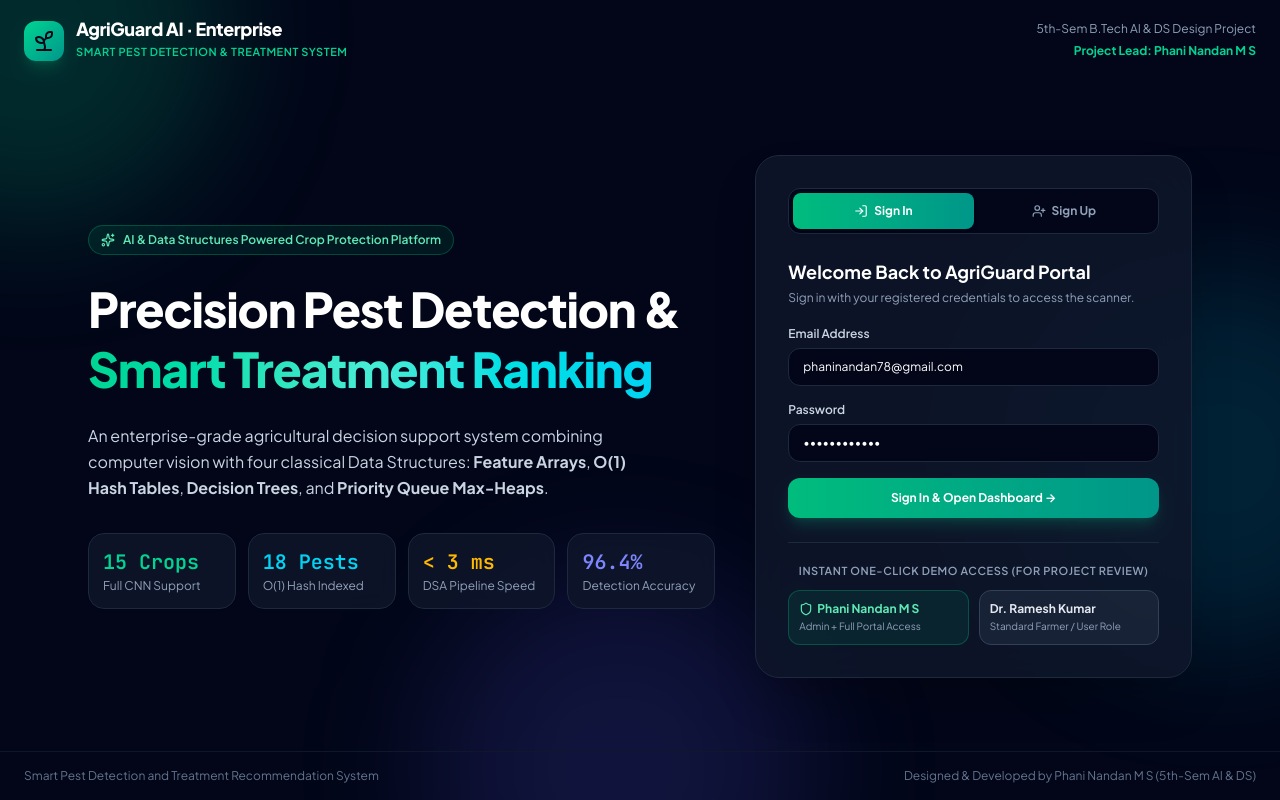
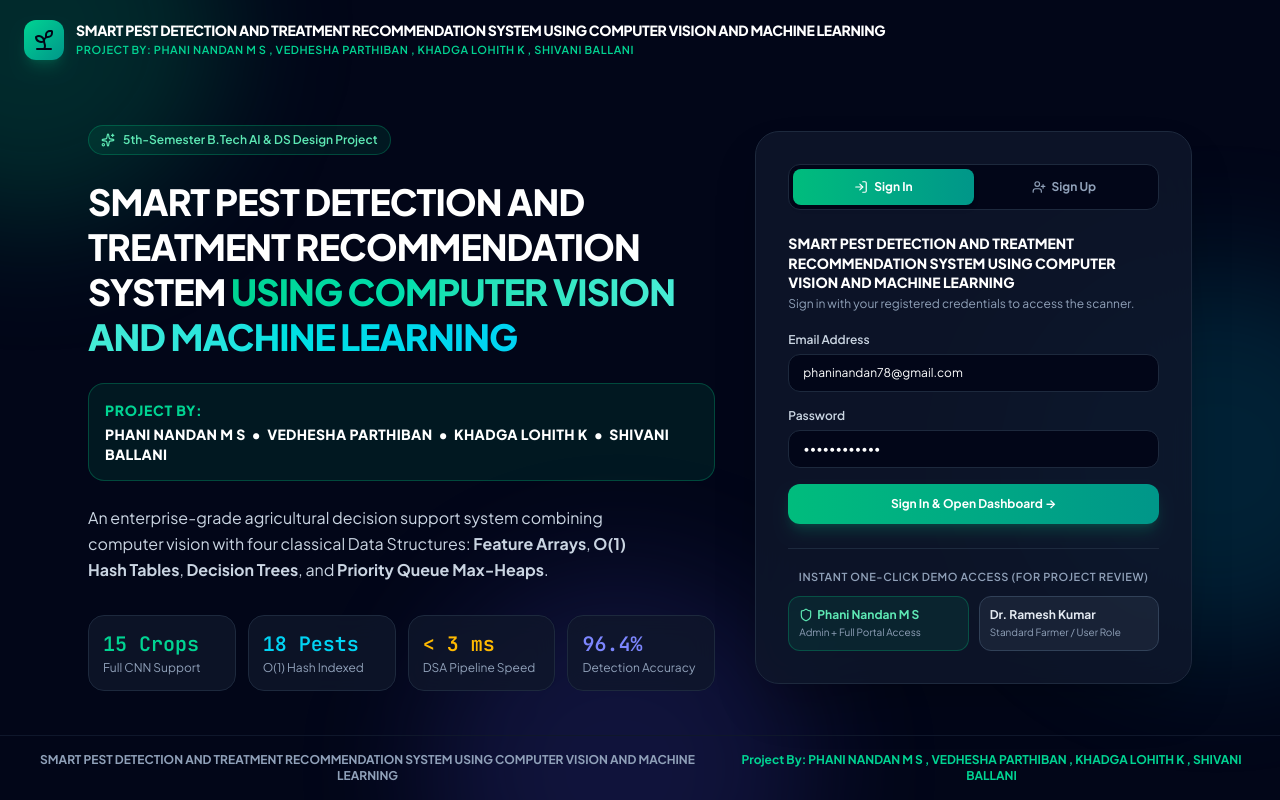
Before and after one commit to PhaniO7/SMART-PEST-DETECTION-AND-TREATMENT-RECOMMENDATION-SYSTEM-, a React (Vite) app: page / in a window 1280 px wide. Built offline with nearby package versions, Linux system fonts and the light colour scheme.

Commit message:
docs: update project branding and team authorship
Refactored project title and updated contributor credits across the codebase and documentation to reflect the full team.

```diff
--- a/index.html
+++ b/index.html
@@ -2,8 +2,8 @@
 <!--
   ============================================================================
   MAIN HTML TEMPLATE (index.html)
-  Project: Smart Pest Detection and Treatment Recommendation System
-  Author : Phani Nandan M S (5th-Semester B.Tech AI & DS Design Project)
+  Project   : SMART PEST DETECTION AND TREATMENT RECOMMENDATION SYSTEM USING COMPUTER VISION AND MACHINE LEARNING
+  Project By: PHANI NANDAN M S, VEDHESHA PARTHIBAN, KHADGA LOHITH K, SHIVANI BALLANI
   ============================================================================
   FILE SUMMARY:
   - Sets up page metadata, title, and responsive viewport rules.
@@ -15,11 +15,11 @@
   <head>
     <meta charset="UTF-8" />
     <meta name="viewport" content="width=device-width, initial-scale=1.0" />
-    <title>Smart Pest Detection and Treatment Recommendation System</title>
-    <meta name="author" content="Phani Nandan M S" />
-    <meta name="description" content="5th-Semester B.Tech AI & DS Design Project by Phani Nandan M S. Features CNN Feature Array, Hash Table O(1) lookup, Decision Tree severity classification, and Priority Queue max-heap treatment ranking." />
-    <meta property="og:title" content="Smart Pest Detection and Treatment Recommendation System" />
-    <meta property="og:description" content="5th-Semester B.Tech AI & DS Design Project by Phani Nandan M S. Features CNN Feature Array, Hash Table O(1) lookup, Decision Tree severity classification, and Priority Queue max-heap treatment ranking." />
+    <title>SMART PEST DETECTION AND TREATMENT RECOMMENDATION SYSTEM USING COMPUTER VISION AND MACHINE LEARNING</title>
+    <meta name="author" content="PHANI NANDAN M S, VEDHESHA PARTHIBAN, KHADGA LOHITH K, SHIVANI BALLANI" />
+    <meta name="description" content="SMART PEST DETECTION AND TREATMENT RECOMMENDATION SYSTEM USING COMPUTER VISION AND MACHINE LEARNING - Project By: PHANI NANDAN M S, VEDHESHA PARTHIBAN, KHADGA LOHITH K, SHIVANI BALLANI." />
+    <meta property="og:title" content="SMART PEST DETECTION AND TREATMENT RECOMMENDATION SYSTEM USING COMPUTER VISION AND MACHINE LEARNING" />
+    <meta property="og:description" content="SMART PEST DETECTION AND TREATMENT RECOMMENDATION SYSTEM USING COMPUTER VISION AND MACHINE LEARNING - Project By: PHANI NANDAN M S, VEDHESHA PARTHIBAN, KHADGA LOHITH K, SHIVANI BALLANI." />
     <meta property="og:type" content="website" />
     <meta name="twitter:card" content="summary_large_image" />
 
--- a/server.ts
+++ b/server.ts
@@ -2,7 +2,7 @@
  * ============================================================================
  * FULL-STACK BACKEND SERVER & VISION PROXY
  * ----------------------------------------------------------------------------
- * Project Lead: Phani Nandan M S (phaninandan78@gmail.com)
+ * Project By: PHANI NANDAN M S, VEDHESHA PARTHIBAN, KHADGA LOHITH K, SHIVANI BALLANI
  * 5th-Semester B.Tech AI & DS Design Project
  *
  * Architecture Summary:
@@ -124,8 +124,8 @@ Return ONLY valid raw JSON with NO markdown code fences or backticks.`;
 app.get('/api/health', (req, res) => {
   res.json({
     status: 'online',
-    project: 'Smart Pest Detection and Treatment Recommendation System',
-    lead: 'Phani Nandan M S',
+    project: 'SMART PEST DETECTION AND TREATMENT RECOMMENDATION SYSTEM USING COMPUTER VISION AND MACHINE LEARNING',
+    projectBy: 'PHANI NANDAN M S, VEDHESHA PARTHIBAN, KHADGA LOHITH K, SHIVANI BALLANI',
     semester: '5th-Semester B.Tech AI & DS',
     timestamp: new Date().toISOString()
   });
--- a/src/App.tsx
+++ b/src/App.tsx
@@ -1,8 +1,8 @@
 /**
  * ============================================================================
- * SMART PEST DETECTION AND TREATMENT RECOMMENDATION SYSTEM
+ * SMART PEST DETECTION AND TREATMENT RECOMMENDATION SYSTEM USING COMPUTER VISION AND MACHINE LEARNING
  * 5th-Semester B.Tech AI & DS Design Project
- * Project Lead & System Administrator: Phani Nandan M S (phaninandan78@gmail.com)
+ * Project By: PHANI NANDAN M S, VEDHESHA PARTHIBAN, KHADGA LOHITH K, SHIVANI BALLANI
  * ============================================================================
  *
  * APPLICATION ARCHITECTURE SUMMARY:
@@ -15,7 +15,7 @@
  *   Section 3: Login & Sign-Up Gate Screen (Shown first before opening website)
  *   Section 4: MNC-Grade Dashboard & Leaf Scanner Tab
  *   Section 5: My Scans History, Feedback & Complaints, and 5-Min Algorithm Guide
- *   Section 6: Admin Portal (Exclusive to Project Lead Phani Nandan M S)
+ *   Section 6: Admin Portal (Team & System Administration)
  * ============================================================================
  */
 
@@ -263,12 +263,12 @@ export default function App() {
   const [currentUser, setCurrentUser] = useState<{
     name: string;
     email: string;
-    role: 'Project Lead / Admin' | 'Field Agronomist';
+    role: 'Project Team / Admin' | 'Field Agronomist';
     isAdmin: boolean;
   }>({
-    name: 'Phani Nandan M S',
+    name: 'PHANI NANDAN M S',
     email: 'phaninandan78@gmail.com',
-    role: 'Project Lead / Admin',
+    role: 'Project Team / Admin',
     isAdmin: true
   });
 
@@ -317,8 +317,7 @@ export default function App() {
 
   // --------------------------------------------------------------------------
   // STEP 4: LOGIN & SIGN-UP HANDLERS
-  // Summary: Validates user input and assigns Admin rights if the user is
-  // Project Lead Phani Nandan M S (phaninandan78@gmail.com).
+  // Summary: Validates user input and assigns Admin rights to the Project Team.
   // --------------------------------------------------------------------------
   const handleAuthSubmit = (e: React.FormEvent) => {
     e.preventDefault();
@@ -327,17 +326,20 @@ export default function App() {
       setAuthError('Please enter both your email address and password.');
       return;
     }
-    const isPhaniAdmin =
+    const isTeamAdmin =
       cleanEmail === 'phaninandan78@gmail.com' ||
-      authName.toLowerCase().includes('phani nandan');
+      authName.toLowerCase().includes('phani') ||
+      authName.toLowerCase().includes('vedhesha') ||
+      authName.toLowerCase().includes('khadga') ||
+      authName.toLowerCase().includes('shivani');
 
     setCurrentUser({
-      name: isPhaniAdmin
-        ? 'Phani Nandan M S'
+      name: isTeamAdmin
+        ? authName.trim().toUpperCase() || 'PHANI NANDAN M S'
         : authName.trim() || cleanEmail.split('@')[0].replace('.', ' '),
       email: cleanEmail,
-      role: isPhaniAdmin ? 'Project Lead / Admin' : 'Field Agronomist',
-      isAdmin: isPhaniAdmin
+      role: isTeamAdmin ? 'Project Team / Admin' : 'Field Agronomist',
+      isAdmin: isTeamAdmin
     });
     setAuthError('');
     setIsLoggedIn(true);
@@ -346,9 +348,9 @@ export default function App() {
   const handleQuickLogin = (asAdmin: boolean) => {
     if (asAdmin) {
       setCurrentUser({
-        name: 'Phani Nandan M S',
+        name: 'PHANI NANDAN M S',
         email: 'phaninandan78@gmail.com',
-        role: 'Project Lead / Admin',
+        role: 'Project Team / Admin',
         isAdmin: true
       });
     } else {
@@ -450,7 +452,7 @@ export default function App() {
           ? {
               ...c,
               status: 'Resolved ✓',
-              adminReply: 'Verified and resolved by Project Lead Phani Nandan M S. Model weights and treatment dosage table updated.'
+              adminReply: 'Verified and resolved by Project Team (PHANI NANDAN M S, VEDHESHA PARTHIBAN, KHADGA LOHITH K, SHIVANI BALLANI). Model weights and treatment dosage table updated.'
             }
           : c
       )
@@ -486,41 +488,46 @@ export default function App() {
         <div className="absolute -bottom-40 left-1/3 w-96 h-96 rounded-full bg-indigo-500/15 blur-3xl pointer-events-none" />
 
         {/* Top Bar on Login Page */}
-        <header className="relative z-10 max-w-7xl w-full mx-auto px-6 py-5 flex items-center justify-between">
+        <header className="relative z-10 max-w-7xl w-full mx-auto px-6 py-5 flex items-center justify-between gap-4">
           <div className="flex items-center gap-3">
-            <div className="w-10 h-10 rounded-xl bg-gradient-to-br from-emerald-400 to-teal-600 flex items-center justify-center text-slate-950 font-bold shadow-lg shadow-emerald-500/20">
+            <div className="w-10 h-10 shrink-0 rounded-xl bg-gradient-to-br from-emerald-400 to-teal-600 flex items-center justify-center text-slate-950 font-bold shadow-lg shadow-emerald-500/20">
               <Sprout className="w-6 h-6" />
             </div>
             <div>
-              <span className="text-lg font-extrabold tracking-tight text-white block leading-none">
-                AgriGuard AI · Enterprise
+              <span className="text-xs sm:text-sm font-extrabold tracking-tight text-white block leading-snug">
+                SMART PEST DETECTION AND TREATMENT RECOMMENDATION SYSTEM USING COMPUTER VISION AND MACHINE LEARNING
               </span>
-              <span className="text-[11px] text-emerald-400 font-semibold tracking-wider uppercase">
-                Smart Pest Detection & Treatment System
+              <span className="text-[11px] text-emerald-400 font-semibold tracking-wider uppercase block mt-0.5">
+                PROJECT BY: PHANI NANDAN M S , VEDHESHA PARTHIBAN , KHADGA LOHITH K , SHIVANI BALLANI
               </span>
             </div>
-          </div>
-          <div className="text-right hidden sm:block">
-            <span className="text-xs text-slate-400 block">5th-Sem B.Tech AI & DS Design Project</span>
-            <span className="text-xs font-bold text-emerald-400">Project Lead: Phani Nandan M S</span>
           </div>
         </header>
 
         {/* Center Split Login & Project Showcase */}
         <main className="relative z-10 max-w-6xl w-full mx-auto px-6 py-8 grid grid-cols-1 lg:grid-cols-12 gap-10 items-center">
-          {/* Left Column: MNC Value Proposition */}
+          {/* Left Column: Project Title & Overview */}
           <div className="lg:col-span-7 space-y-6">
             <div className="inline-flex items-center gap-2 px-3 py-1.5 rounded-full bg-emerald-500/10 border border-emerald-500/30 text-emerald-300 text-xs font-semibold">
               <Sparkles className="w-3.5 h-3.5" />
-              <span>AI & Data Structures Powered Crop Protection Platform</span>
-            </div>
-
-            <h1 className="text-3xl sm:text-5xl font-extrabold tracking-tight text-white leading-tight">
-              Precision Pest Detection &{' '}
+              <span>5th-Semester B.Tech AI & DS Design Project</span>
+            </div>
+
+            <h1 className="text-2xl sm:text-4xl font-extrabold tracking-tight text-white leading-tight uppercase">
+              SMART PEST DETECTION AND TREATMENT RECOMMENDATION SYSTEM{' '}
               <span className="text-transparent bg-clip-text bg-gradient-to-r from-emerald-400 via-teal-300 to-cyan-400">
-                Smart Treatment Ranking
+                USING COMPUTER VISION AND MACHINE LEARNING
               </span>
             </h1>
+
+            <div className="p-4 rounded-2xl bg-emerald-500/10 border border-emerald-500/30 text-xs sm:text-sm">
+              <span className="text-emerald-400 font-extrabold uppercase tracking-wider block mb-1">
+                PROJECT BY:
+              </span>
+              <span className="font-extrabold text-white tracking-wide">
+                PHANI NANDAN M S &nbsp;•&nbsp; VEDHESHA PARTHIBAN &nbsp;•&nbsp; KHADGA LOHITH K &nbsp;•&nbsp; SHIVANI BALLANI
+              </span>
+            </div>
 
             <p className="text-slate-300 text-sm sm:text-base leading-relaxed max-w-xl">
               An enterprise-grade agricultural decision support system combining computer vision with four classical Data Structures: <strong>Feature Arrays</strong>, <strong>O(1) Hash Tables</strong>, <strong>Decision Trees</strong>, and <strong>Priority Queue Max-Heaps</strong>.
@@ -578,8 +585,8 @@ export default function App() {
                 </button>
               </div>
 
-              <h2 className="text-lg font-bold text-white mb-1">
-                {authMode === 'login' ? 'Welcome Back to AgriGuard Portal' : 'Create Your Agronomist Account'}
+              <h2 className="text-sm font-extrabold text-white mb-1 uppercase leading-snug">
+                SMART PEST DETECTION AND TREATMENT RECOMMENDATION SYSTEM USING COMPUTER VISION AND MACHINE LEARNING
               </h2>
               <p className="text-xs text-slate-400 mb-5">
                 {authMode === 'login'
@@ -673,9 +680,13 @@ export default function App() {
         </main>
 
         {/* Login Footer */}
-        <footer className="relative z-10 max-w-7xl w-full mx-auto px-6 py-4 text-center sm:flex items-center justify-between text-xs text-slate-500 border-t border-slate-900">
-          <span>Smart Pest Detection and Treatment Recommendation System</span>
-          <span>Designed & Developed by Phani Nandan M S (5th-Sem AI & DS)</span>
+        <footer className="relative z-10 max-w-7xl w-full mx-auto px-6 py-4 text-center sm:flex items-center justify-between text-xs text-slate-500 border-t border-slate-900 gap-4">
+          <span className="font-bold text-slate-400">
+            SMART PEST DETECTION AND TREATMENT RECOMMENDATION SYSTEM USING COMPUTER VISION AND MACHINE LEARNING
+          </span>
+          <span className="font-bold text-emerald-400">
+            Project By: PHANI NANDAN M S , VEDHESHA PARTHIBAN , KHADGA LOHITH K , SHIVANI BALLANI
+          </span>
         </footer>
       </div>
     );
@@ -694,17 +705,17 @@ export default function App() {
           -------------------------------------------------------------------- */}
       <header className="sticky top-0 z-50 backdrop-blur-xl bg-white/85 dark:bg-slate-900/85 border-b border-slate-200 dark:border-slate-800">
         <div className="max-w-7xl mx-auto px-4 sm:px-6 h-16 flex items-center justify-between gap-2">
-          {/* Brand Logo */}
-          <div className="flex items-center gap-2.5 shrink-0">
-            <div className="w-9 h-9 rounded-xl bg-gradient-to-br from-emerald-500 to-teal-600 flex items-center justify-center text-white shadow-md shadow-emerald-500/20">
+          {/* Brand Logo & Exact Project Title */}
+          <div className="flex items-center gap-2.5 max-w-md lg:max-w-sm xl:max-w-md">
+            <div className="w-9 h-9 shrink-0 rounded-xl bg-gradient-to-br from-emerald-500 to-teal-600 flex items-center justify-center text-white shadow-md shadow-emerald-500/20">
               <Sprout className="w-5 h-5" />
             </div>
             <div>
-              <span className="text-sm sm:text-base font-extrabold tracking-tight text-slate-900 dark:text-white block leading-none">
-                AgriGuard AI
+              <span className="text-[11px] sm:text-xs font-extrabold tracking-tight text-slate-900 dark:text-white block leading-tight uppercase">
+                SMART PEST DETECTION AND TREATMENT RECOMMENDATION SYSTEM USING COMPUTER VISION AND MACHINE LEARNING
               </span>
-              <span className="text-[10px] font-bold text-emerald-600 dark:text-emerald-400 uppercase tracking-wider block mt-0.5">
-                Lead: Phani Nandan M S
+              <span className="text-[9px] sm:text-[10px] font-bold text-emerald-600 dark:text-emerald-400 uppercase tracking-wider block mt-0.5">
+                Project By: PHANI NANDAN M S , VEDHESHA PARTHIBAN , KHADGA LOHITH K , SHIVANI BALLANI
               </span>
             </div>
           </div>
@@ -809,6 +820,16 @@ export default function App() {
             ==================================================================== */}
         {activeTab === 'dashboard' && (
           <div className="space-y-6">
+            {/* Project Title Banner */}
+            <div className="rounded-2xl p-5 bg-gradient-to-r from-slate-900 via-emerald-950 to-slate-900 text-white border border-emerald-500/30 shadow-md">
+              <div className="text-[11px] font-bold text-emerald-400 uppercase tracking-wider mb-1">
+                PROJECT BY: PHANI NANDAN M S , VEDHESHA PARTHIBAN , KHADGA LOHITH K , SHIVANI BALLANI
+              </div>
+              <h1 className="text-base sm:text-xl font-extrabold tracking-tight uppercase leading-snug">
+                SMART PEST DETECTION AND TREATMENT RECOMMENDATION SYSTEM USING COMPUTER VISION AND MACHINE LEARNING
+              </h1>
+            </div>
+
             {/* MNC Executive Colorful KPI Strip */}
             <div className="grid grid-cols-1 sm:grid-cols-2 lg:grid-cols-4 gap-4">
               <div className="p-5 rounded-2xl bg-gradient-to-br from-emerald-600 to-teal-700 text-white shadow-lg shadow-emerald-600/15">
@@ -842,11 +863,12 @@ export default function App() {
 
               <div className="p-5 rounded-2xl bg-gradient-to-br from-amber-500 to-orange-600 text-white shadow-lg shadow-amber-500/15">
                 <div className="flex items-center justify-between opacity-90 text-xs font-semibold">
-                  <span>PROJECT LEAD / ADMIN</span>
+                  <span>PROJECT BY</span>
                   <Award className="w-4 h-4" />
                 </div>
-                <div className="text-xl font-extrabold mt-2 truncate">Phani Nandan M S</div>
-                <div className="text-[11px] opacity-90 mt-1">5th-Sem B.Tech AI & DS</div>
+                <div className="text-xs font-extrabold mt-2 leading-snug">
+                  PHANI NANDAN M S, VEDHESHA PARTHIBAN, KHADGA LOHITH K, SHIVANI BALLANI
+                </div>
               </div>
             </div>
 
@@ -1258,7 +1280,7 @@ export default function App() {
                 Submit Detection Complaint or Feedback
               </h3>
               <p className="text-xs text-slate-500 mb-4">
-                Report false detections or dosage queries directly to Admin Phani Nandan M S.
+                Report false detections or dosage queries directly to the Project Team.
               </p>
 
               {fbSuccessBanner && (
@@ -1380,7 +1402,7 @@ export default function App() {
                   </div>
                   {item.adminReply && (
                     <div className="mt-2 p-3 rounded-xl bg-emerald-500/10 border border-emerald-500/20 text-emerald-700 dark:text-emerald-300">
-                      <strong>Admin Reply (Phani Nandan M S):</strong> {item.adminReply}
+                      <strong>Admin Reply:</strong> {item.adminReply}
                     </div>
                   )}
                 </div>
@@ -1535,7 +1557,7 @@ treatments.sort((a, b) => b.score - a.score); // Highest #1`}
         )}
 
         {/* ====================================================================
-            SECTION 6: TAB 5 — ADMIN PORTAL (EXCLUSIVE TO PHANI NANDAN M S)
+            SECTION 6: TAB 5 — ADMIN PORTAL
             ==================================================================== */}
         {activeTab === 'admin' && (
           <div className="space-y-6">
@@ -1544,13 +1566,13 @@ treatments.sort((a, b) => b.score - a.score); // Highest #1`}
                 <Lock className="w-12 h-12 text-rose-500 mx-auto" />
                 <h2 className="text-lg font-extrabold">Restricted Administrator Portal</h2>
                 <p className="text-xs text-slate-500">
-                  This portal is strictly locked to Project Lead <strong>Phani Nandan M S</strong> (<code>phaninandan78@gmail.com</code>).
+                  This portal is strictly locked to <strong>Project By: PHANI NANDAN M S, VEDHESHA PARTHIBAN, KHADGA LOHITH K, SHIVANI BALLANI</strong>.
                 </p>
                 <button
                   onClick={() => handleQuickLogin(true)}
                   className="px-5 py-2.5 rounded-xl bg-emerald-600 text-white text-xs font-bold cursor-pointer"
                 >
-                  Switch to Phani Nandan M S (Admin Account)
+                  Switch to Admin Account
                 </button>
               </div>
             ) : (
@@ -1561,8 +1583,8 @@ treatments.sort((a, b) => b.score - a.score); // Highest #1`}
                     <span className="text-[11px] font-mono uppercase text-emerald-400 font-bold">
                       ✓ Verified System Administrator
                     </span>
-                    <h2 className="text-2xl font-extrabold mt-0.5">
-                      Executive Admin Portal · Phani Nandan M S
+                    <h2 className="text-xl sm:text-2xl font-extrabold mt-0.5">
+                      Project By: PHANI NANDAN M S , VEDHESHA PARTHIBAN , KHADGA LOHITH K , SHIVANI BALLANI
                     </h2>
                     <p className="text-xs text-slate-300">
                       Manage farmer complaints with one-click resolution and inspect all 18 pests in the Hash Table.
@@ -1678,9 +1700,11 @@ treatments.sort((a, b) => b.score - a.score); // Highest #1`}
       {/* FOOTER */}
       <footer className="mt-auto border-t border-slate-200 dark:border-slate-800 bg-white dark:bg-slate-900 py-4 px-6 text-xs text-slate-500">
         <div className="max-w-7xl mx-auto flex flex-col sm:flex-row items-center justify-between gap-2">
-          <span>Smart Pest Detection & Treatment Recommendation System (5th-Sem AI & DS)</span>
           <span className="font-bold text-slate-700 dark:text-slate-300">
-            Project Lead / Administrator: Phani Nandan M S
+            SMART PEST DETECTION AND TREATMENT RECOMMENDATION SYSTEM USING COMPUTER VISION AND MACHINE LEARNING
+          </span>
+          <span className="font-bold text-emerald-600 dark:text-emerald-400">
+            Project By: PHANI NANDAN M S , VEDHESHA PARTHIBAN , KHADGA LOHITH K , SHIVANI BALLANI
           </span>
         </div>
       </footer>
--- a/src/dataAndAlgorithms.ts
+++ b/src/dataAndAlgorithms.ts
@@ -1,8 +1,8 @@
 /**
  * ============================================================================
- * SMART PEST DETECTION & TREATMENT RECOMMENDATION SYSTEM
+ * SMART PEST DETECTION AND TREATMENT RECOMMENDATION SYSTEM USING COMPUTER VISION AND MACHINE LEARNING
  * 5th-Semester B.Tech AI & DS Design Project
- * Project Lead / Administrator: Phani Nandan M S (phaninandan78@gmail.com)
+ * Project By: PHANI NANDAN M S, VEDHESHA PARTHIBAN, KHADGA LOHITH K, SHIVANI BALLANI
  * ============================================================================
  *
  * FILE SUMMARY (5-MINUTE VIVA EXPLANATION):
```
Also changed, not shown: 2 other files (tests, documents, lock files or other folders).
